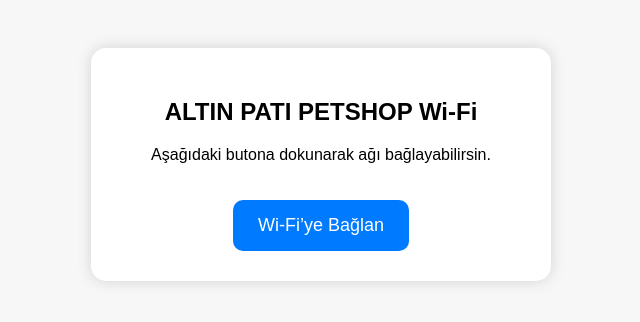
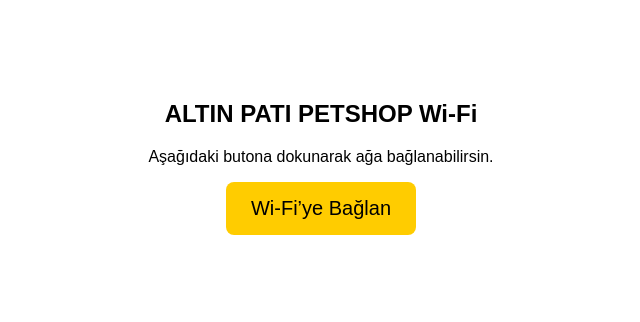
Before and after one commit to tolgadurna/altinpati-wifi, a plain HTML site: page index.html in a window 1280 px wide. Shown: the whole page, without its empty margins (319-959 px from the left). Drawn offline with Linux system fonts and the light colour scheme.

Commit message:
index.html

```diff
--- a/index.html
+++ b/index.html
@@ -4,48 +4,33 @@
     <meta charset="UTF-8">
     <meta name="viewport" content="width=device-width, initial-scale=1.0">
     <title>Wi-Fi Bağlantı</title>
+
     <style>
         body {
             font-family: Arial, sans-serif;
             text-align: center;
-        background: #f7f7f7;
-        padding: 40px;
+            margin-top: 100px;
         }
-    .box {
-        background: white;
-        padding: 30px;
-        border-radius: 15px;
-        max-width: 400px;
-        margin: auto;
-        box-shadow: 0 0 15px rgba(0,0,0,0.15);
-    }
+
         button {
-        background: #007bff;
+            background: #ffcc00;
             padding: 15px 25px;
             border: none;
-        color: white;
-        font-size: 18px;
-        border-radius: 10px;
-        margin-top: 20px;
+            border-radius: 8px;
+            font-size: 20px;
             cursor: pointer;
         }
     </style>
 </head>
+
 <body>
 
-<div class="box">
     <h2>ALTIN PATI PETSHOP Wi-Fi</h2>
-    <p>Aşağıdaki butona dokunarak ağı bağlayabilirsin.</p>
+    <p>Aşağıdaki butona dokunarak ağa bağlanabilirsin.</p>
 
-    <button onclick="connectWifi()">Wi-Fi’ye Bağlan</button>
-</div>
-
-<script>
-function connectWifi() {
-    const wifiConfig = "WIFI:T:WPA2;S:ALTIN_PATI_PETSHOP;P:Tolga35altinpati;;";
-    window.location.href = "data:text/plain," + wifiConfig;
-}
-</script>
+    <button onclick="window.location.href='WIFI:T:WPA;S:ALTIN_PATI_PETSHOP;P:Tolga35altinpati;;'">
+        Wi-Fi’ye Bağlan
+    </button>
 
 </body>
 </html>
```
Lines whose indentation alone changed are shown as unchanged.
